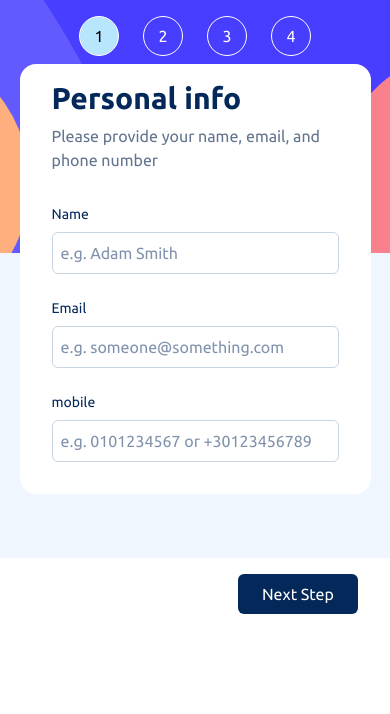
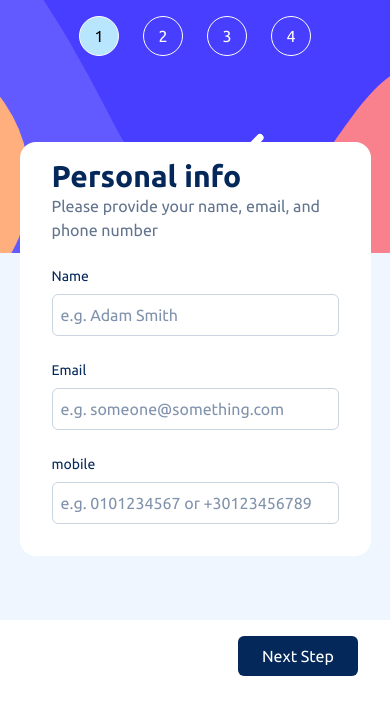
Before and after one commit to Probe-Konto/Multistep-Form, a React (Vite) app: page /multistep-form/info in a window 390 px wide. Shown: the top 714 px of the page. Built offline with nearby package versions, Linux system fonts and the light colour scheme.

Commit message:
fixing info for mobiles with sticky bottom

```diff
--- a/src/App.tsx
+++ b/src/App.tsx
@@ -9,7 +9,7 @@ function App() {
 
   return (
     <SubContext value={{ subscription, setSubscription }}>
-      <main className="max-h-screen items-center justify-center bg-blue-50 md:max-h-[auto] md:min-h-screen">
+      <main className="flex max-h-screen items-center justify-center overflow-hidden bg-blue-50 md:min-h-screen">
         <section className="flex flex-col items-center gap-16 bg-blue-50 md:flex-row md:rounded-xl md:bg-white md:p-4">
           <Steps />
 
--- a/src/Components/Info.tsx
+++ b/src/Components/Info.tsx
@@ -54,7 +54,7 @@ export default function Info() {
 
   return (
     <>
-      <section className="z-10 -mt-[30vh] flex w-[90vw] flex-col gap-2 rounded-2xl bg-white px-8 py-4 md:mt-0 md:h-[75vh] md:w-[35vw] md:rounded-none md:py-10">
+      <section className="z-10 -mt-[45%] flex w-[90vw] flex-col rounded-2xl bg-white px-8 py-4 md:mt-0 md:h-[75vh] md:w-[35vw] md:gap-2 md:rounded-none md:py-10">
         <h1 className="text-darkBlue text-3xl font-bold">Personal info</h1>
         <p className="text-md text-slate-500">
           Please provide your name, email, and phone number
@@ -149,7 +149,7 @@ export default function Info() {
         </Form>
       </section>
 
-      <section className="flex w-screen justify-end bg-white px-8 py-4 md:hidden">
+      <section className="sticky bottom-0 flex w-screen justify-end bg-white px-8 py-4 md:hidden">
         <button
           onClick={() => formRef.current?.requestSubmit()}
           type="submit"
```
